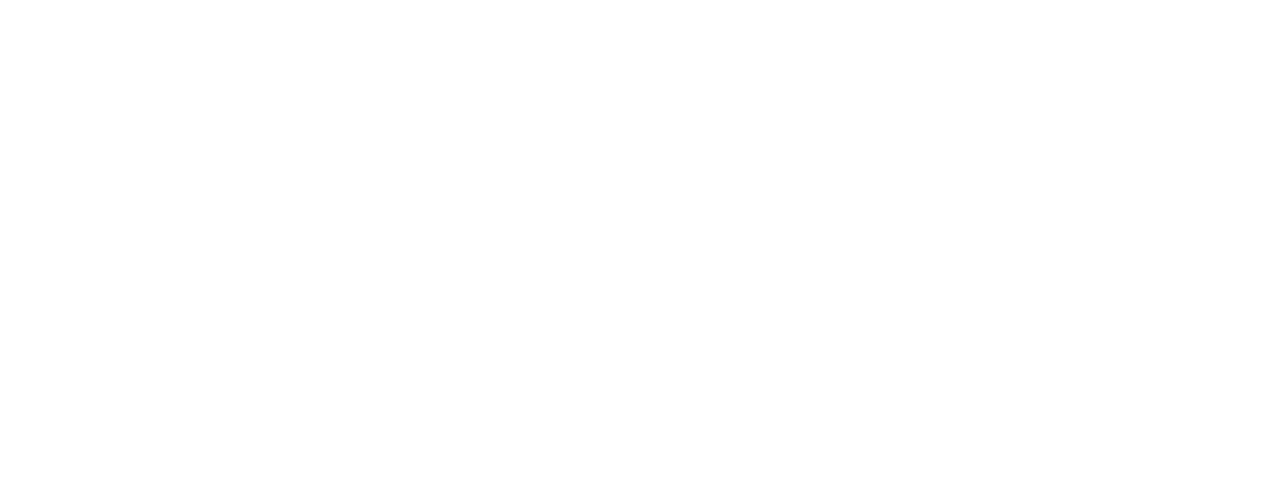
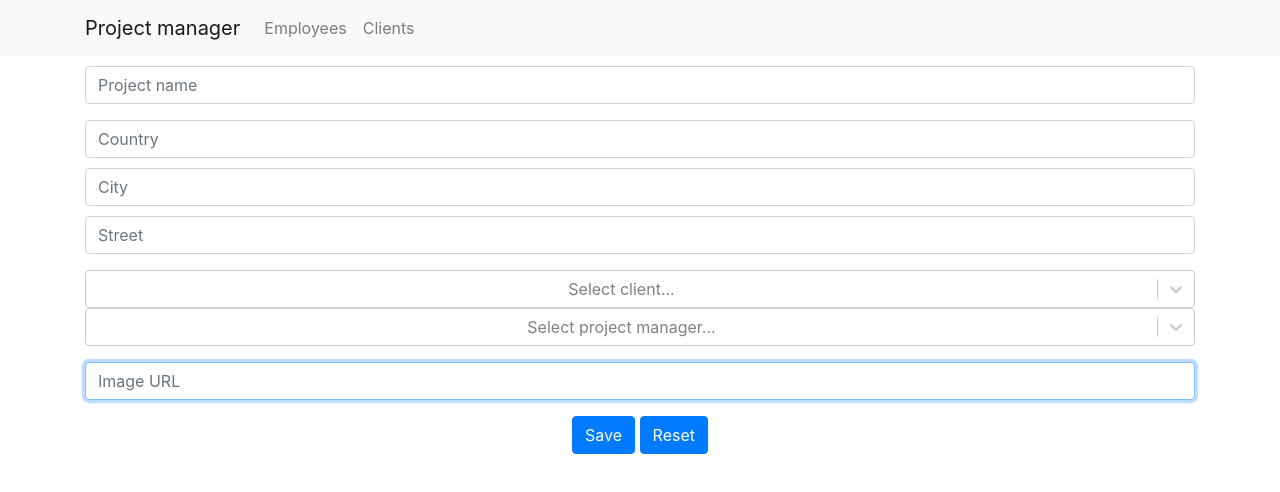
Before and after one commit to jst174/project-manager_frontend, a React (Create React App) app: page /new in a window 1280 px wide. Before the commit this address had no page. Shown: the top 492 px of the page. Built offline with nearby package versions, Linux system fonts and the light colour scheme; no server answers.

Commit message:
add AsyncSelect to AddProject.js

```diff
--- a/package.json
+++ b/package.json
@@ -15,6 +15,7 @@
     "react-router": "^6.6.0",
     "react-router-dom": "^6.5.0",
     "react-scripts": "5.0.1",
+    "react-select": "^5.7.0",
     "web-vitals": "^2.1.4"
   },
   "scripts": {
--- a/src/App.jsx
+++ b/src/App.jsx
@@ -5,6 +5,7 @@
 import MainLayout from "./layouts/MainLayout";
 import "./App.css";
 import AddClient from "./components/clientEntity/AddClient";
+import AddProject from "./components/projectEntity/AddProject";
 
 function App() {
   return (
@@ -13,6 +14,7 @@
         <Routes>
           <Route path="/" element={<MainLayout />}>
             <Route index element={<ProjectsList />} />
+            <Route path="new" element={<AddProject />} />
             <Route path="employees" element={<EmpployeeItemList />} />
             <Route path="clients" element={<ClientList />} />
             <Route path="clients/new" element={<AddClient />} />
--- /dev/null
+++ b/src/components/projectEntity/AddProject.jsx
@@ -0,0 +1,114 @@
+import { Form, Button, Container } from "react-bootstrap";
+import React, { useState } from "react";
+import AsyncSelect from "react-select/async";
+import ClientService from "../../services/ClientService";
+import EmployeeService from "../../services/EmployeeService";
+
+const AddProject = () => {
+  const [inputClientValue, setClientValue] = useState("");
+  const [inputEmployeeValue, setEmployeeValue] = useState("");
+  const [selectedClient, setSelectedClient] = useState(null);
+  const [selectedEmployee, setSelectedEmployee] = useState(null);
+
+  const handleInputClientChange = (value) => {
+    setClientValue(value);
+  };
+
+  const handleClientChange = (value) => {
+    setSelectedClient(value);
+  };
+
+  const handleInputEmployeeChange = (value) => {
+    setEmployeeValue(value);
+  };
+
+  const handleEmployeeChange = (value) => {
+    setSelectedEmployee(value);
+  };
+
+  const clients = async () => {
+    const response = await ClientService.getClients();
+    return response.data;
+  };
+
+  const employees = async () => {
+    const response = await EmployeeService.getEmployees();
+    return response.data;
+  };
+
+  return (
+    <Container>
+      <Form>
+        <Form.Group className="mb-3">
+          <Form.Control
+            style={{ marginTop: "10px" }}
+            type="text"
+            placeholder="Project name"
+            autoFocus
+          />
+        </Form.Group>
+        <Form.Group className="mb-3">
+          <Form.Control
+            style={{ marginTop: "10px" }}
+            type="text"
+            placeholder="Country"
+            autoFocus
+          />
+          <Form.Control
+            style={{ marginTop: "10px" }}
+            type="text"
+            placeholder="City"
+            autoFocus
+          />
+          <Form.Control
+            style={{ marginTop: "10px" }}
+            type="text"
+            placeholder="Street"
+            autoFocus
+          />
+        </Form.Group>
+        <Form.Group className="mb-3">
+          <AsyncSelect
+            placeholder="Select client..."
+            style={{ marginTop: "10px" }}
+            cacheOptions
+            defaultOptions
+            value={selectedClient}
+            getOptionLabel={(e) => e.name}
+            getOptionValue={(e) => e.id}
+            loadOptions={clients}
+            onInputChange={handleInputClientChange}
+            onChange={handleClientChange}
+          />
+          <AsyncSelect
+            placeholder="Select project manager..."
+            style={{ marginTop: "10px" }}
+            cacheOptions
+            defaultOptions
+            value={selectedEmployee}
+            getOptionLabel={(e) => e.firstName + " " + e.lastName}
+            getOptionValue={(e) => e.id}
+            loadOptions={employees}
+            onInputChange={handleInputEmployeeChange}
+            onChange={handleEmployeeChange}
+          />
+        </Form.Group>
+        <Form.Group className="mb-3">
+          <Form.Control
+            style={{ marginTop: "10px" }}
+            type="text"
+            placeholder="Image URL"
+            autoFocus
+          />
+        </Form.Group>
+      </Form>
+
+      <div className="mb-2" style={{ marginTop: "10px" }}>
+        <Button variant="primary">Save</Button>{" "}
+        <Button variant="primary">Reset</Button>
+      </div>
+    </Container>
+  );
+};
+
+export default AddProject;
--- a/src/components/projectEntity/ProjectsList.jsx
+++ b/src/components/projectEntity/ProjectsList.jsx
@@ -1,10 +1,12 @@
 import { useEffect, useState } from "react";
 import { Container, Button, CardGroup } from "react-bootstrap";
+import { useNavigate } from "react-router-dom";
 import ProjectService from "../../services/ProjectService";
 import ProjectItem from "./ProjectItem";
 
 const ProjectsList = () => {
   const [projects, setProjects] = useState([]);
+  const navigate = useNavigate();
   useEffect(() => {
     const fetchData = async () => {
       try {
@@ -23,6 +25,7 @@
         as="input"
         type="submit"
         value="Add new project"
+        onClick={() => navigate("new")}
       />
       <CardGroup>
         {projects.map((project) => {
```
Also changed, not shown: 1 other file (tests, documents, lock files or other folders).
